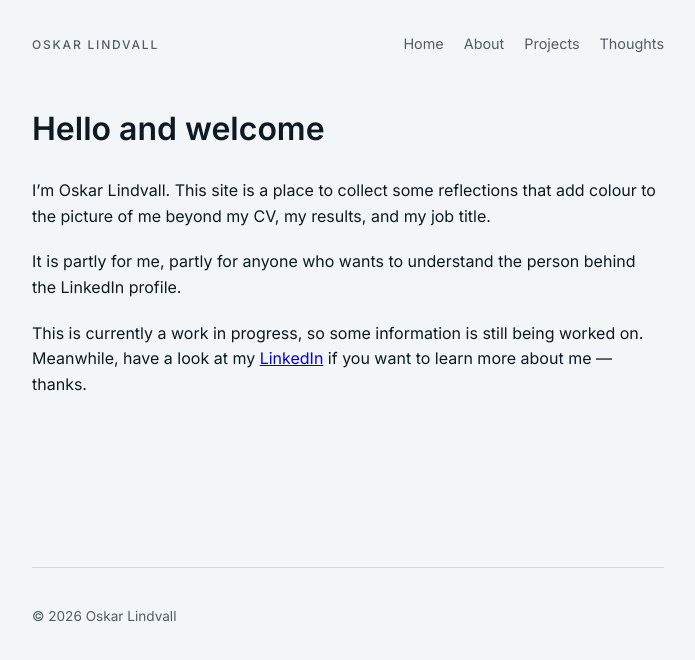
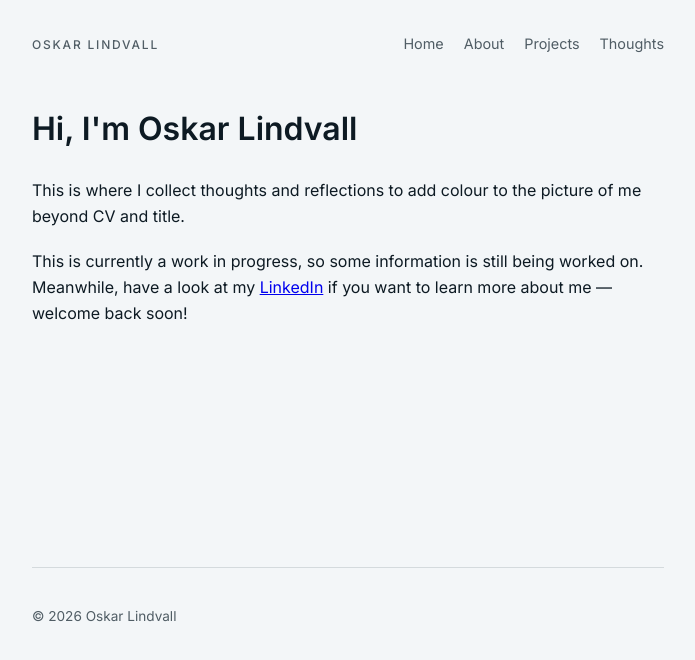
Before and after one commit to odectra/olindvall.github.io, an Astro site: page / in a window 1280 px wide. Shown: the whole page, without its empty margins (292-987 px from the left). Built offline with nearby package versions, Linux system fonts and the light colour scheme; Astro itself is replaced by a stand-in of ours.

Commit message:
Update intro.md

```diff
--- a/src/content/home/intro.md
+++ b/src/content/home/intro.md
@@ -1,9 +1,7 @@
 ---
-title: Hello and welcome
+title: Hi, I'm Oskar Lindvall
 ---
 
-I'm Oskar Lindvall. This site is a place to collect some reflections that add colour to the picture of me beyond my CV, my results, and my job title.
+This is where I collect thoughts and reflections to add colour to the picture of me beyond CV and title.
 
-It is partly for me, partly for anyone who wants to understand the person behind the LinkedIn profile.
-
-This is currently a work in progress, so some information is still being worked on. Meanwhile, have a look at my [LinkedIn](/about#links) if you want to learn more about me — thanks.
+This is currently a work in progress, so some information is still being worked on. Meanwhile, have a look at my [LinkedIn](/about#links) if you want to learn more about me — welcome back soon!
```
